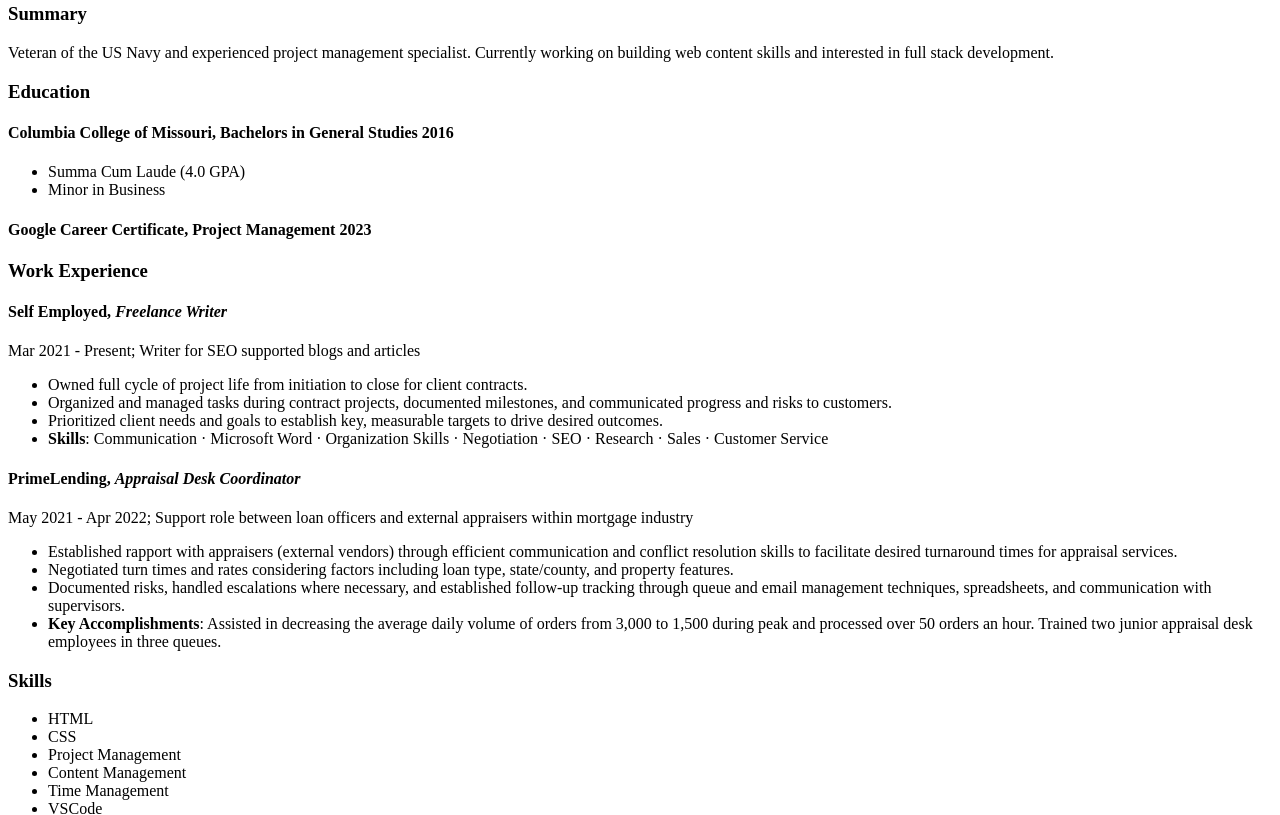
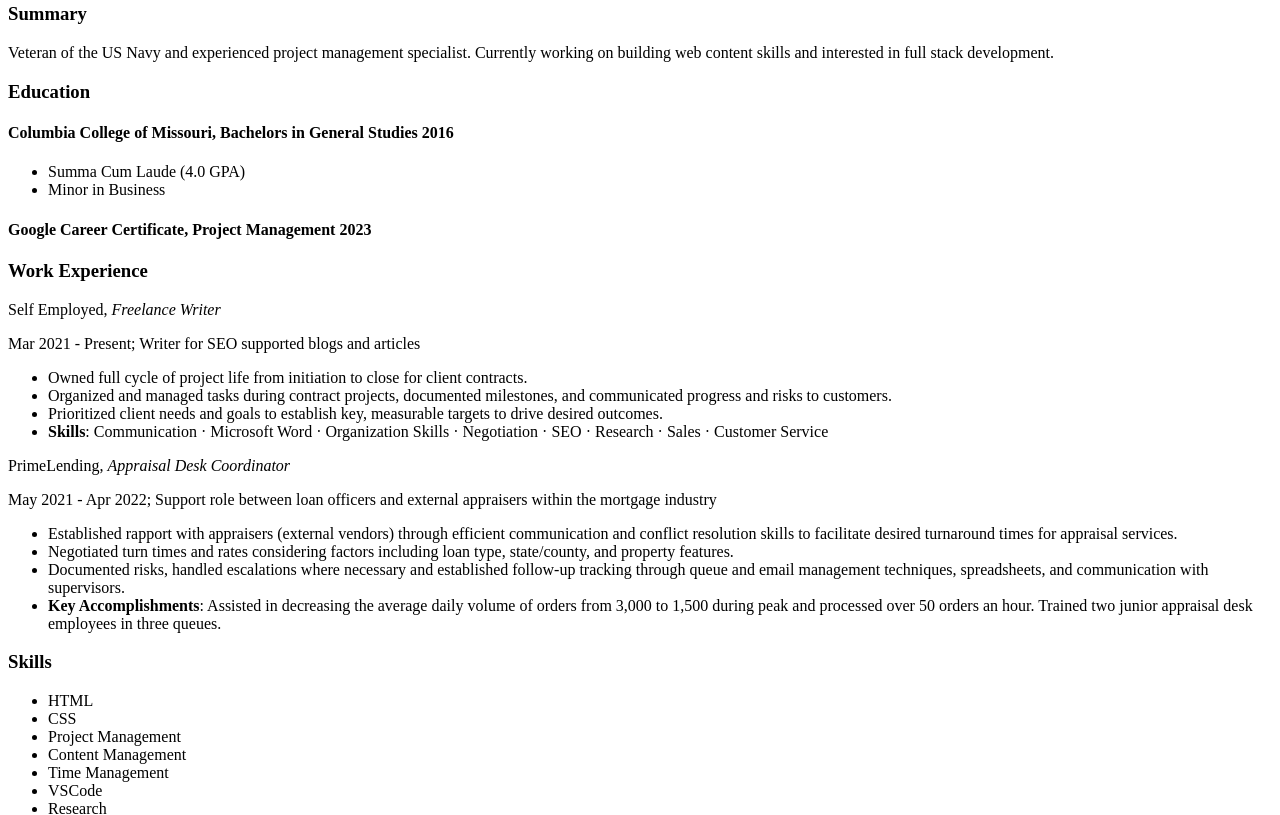
Before and after one commit to KDelDeveloper/HTML-resume, a plain HTML site: page index.html in a window 1280 px wide. Shown: the part 402-1217 px from the top of the page. Drawn offline with Linux system fonts and the light colour scheme.

Commit message:
Update index.html

```diff
--- a/index.html
+++ b/index.html
@@ -21,24 +21,22 @@
       </ul>
       <h4>Google Career Certificate, Project Management 2023</h4>
     <h3>Work Experience</h3>
-      <h4>Self Employed, <em>Freelance Writer</em></h4>
-      <p>Mar 2021 - Present; Writer for SEO supported blogs and articles
+      <p>Self Employed, <em>Freelance Writer</em></p>
+      <p>Mar 2021 - Present; Writer for SEO supported blogs and articles</p>
         <ul>
             <li>Owned full cycle of project life from initiation to close for client contracts.</li>
             <li>Organized and managed tasks during contract projects, documented milestones, and communicated progress and risks to customers.</li>
             <li>Prioritized client needs and goals to establish key, measurable targets to drive desired outcomes.</li>
             <li><strong>Skills</strong>: Communication · Microsoft Word · Organization Skills · Negotiation · SEO · Research · Sales · Customer Service</li>
         </ul>
-      </p>
-      <h4>PrimeLending, <em>Appraisal Desk Coordinator</em></h4>
-      <p>May 2021 - Apr 2022; Support role between loan officers and external appraisers within mortgage industry
+      <p>PrimeLending, <em>Appraisal Desk Coordinator</em></p>
+      <p>May 2021 - Apr 2022; Support role between loan officers and external appraisers within the mortgage industry</p>
         <ul>
           <li>Established rapport with appraisers (external vendors) through efficient communication and conflict resolution skills to facilitate desired turnaround times for appraisal services.</li>
           <li>Negotiated turn times and rates considering factors including loan type, state/county, and property features.</li>
-          <li>Documented risks, handled escalations where necessary, and established follow-up tracking through queue and email management techniques, spreadsheets, and communication with supervisors.</li>
+          <li>Documented risks, handled escalations where necessary and established follow-up tracking through queue and email management techniques, spreadsheets, and communication with supervisors.</li>
           <li><strong>Key Accomplishments</strong>: Assisted in decreasing the average daily volume of orders from 3,000 to 1,500 during peak and processed over 50 orders an hour. Trained two junior appraisal desk employees in three queues.</li>
         </ul>
-      </p>
     <h3>Skills</h3>
       <ul>
         <li>HTML</li>
```
